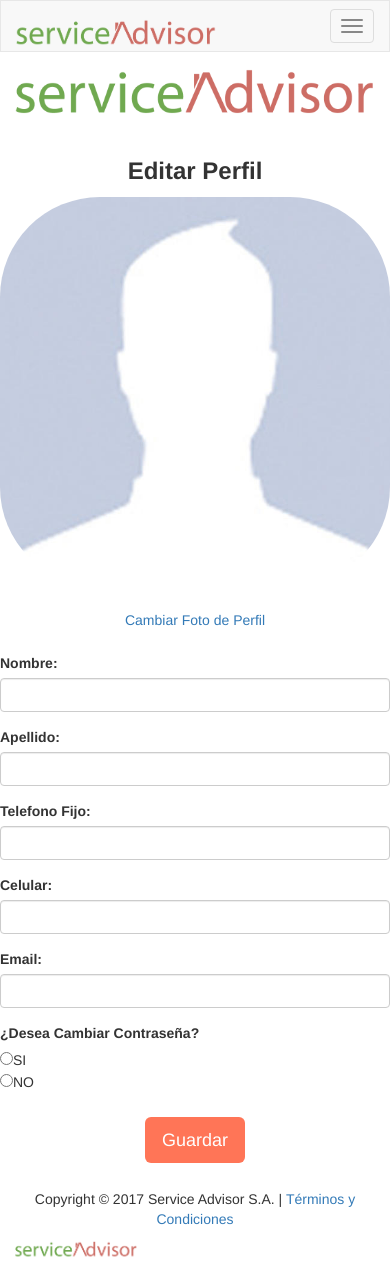
After one commit to peperete/proyectodh, a PHP site: page /editar_perfil.php in a window 390 px wide; the page is wider, and only the part inside the window is pictured. The commit adds this page. Run offline with PHP 8.4, Linux system fonts and the light colour scheme.

Commit message:
Formulario Editar perfil,  sin funcionalidad

```diff
--- /dev/null
+++ b/editar_perfil.php
@@ -0,0 +1,134 @@
+<?php
+  include_once ("header.php");
+  include_once ("funciones_usuarios.php");
+  $nombreUsuario = $apellidoUsuario = $emailUsuario = $telfijoUsuario = $celularUsuario = "";
+  if (!empty($_POST)) {
+    $nombreUsuario = $_POST["nombre"];
+    $apellidoUsuario = $_POST["apellido"];
+    $telfijoUsuario = $_POST["telfijo"];
+    $celularUsuario = $_POST["celular"];
+    $emailUsuario = $_POST["email"];
+
+    // Validar usuario
+    $erroresRegistro = validarRegistroUsuario($_POST);
+
+    if (empty($erroresRegistro)) {
+      $usuario = crearUsuario($_POST);
+			//Guardar al usuario en un JSON y Archivo
+			guardarUsuario($usuario);
+			// Ir a mensaje de Bienvenida
+			header("location:bienvenido.php");exit;
+    }
+  }
+?>
+<body>
+  <div class="container">
+
+    <div class="row">
+      <div class="col-sm-6 col-sm-offset-3">
+        <h6 style="color: #FF7557; text-align:center"><img src="images/logoadvisor02.png" class="img-responsive"  alt="logotipo" ></h6>
+      </div>
+      <div class="col-sm-3"></div>
+    </div>
+    <div class="row">
+      <div class="col-sm-6 col-sm-offset-3">
+        <h3 style="text-align:center"><strong>Editar Perfil</strong></h3>
+      </div>
+      <div class="col-sm-3"></div>
+    </div>
+
+      <div class="col-sm-3"></div>
+    </div>
+
+ <!--Imagen de perfil-->
+    <div class="row">
+      <div class="col-sm-6 col-sm-offset-3">
+        <form class="form-horizontal" action="<?php echo htmlspecialchars($_SERVER['PHP_SELF']);?>" method="post" enctype="multipart/form-data">
+            <div class="form-group">
+              <div class="col-sm-3">
+              </div>
+              <div class="col-sm-6">
+                <a href="#"><img src="images/silueta_foto_perfil.jpg" alt="foto_perfil" class="img-responsive" style="border-radius:100px"></a>
+                <div class="col-sm-3">
+                </div>
+              </div>
+            </div>
+<!--Subir archivo de Imagen de Perfil-->
+            <div class="form-group">
+              <div class="row">
+                <div class="col-sm-12">
+                  <h5 style="text-align:center; color:white">
+                    <a href= "#"value="buscarIMG" id="buscarImg" name="buscarImg">Cambiar Foto de Perfil</a>
+                  </h5>
+                </div>
+              </div>
+            </div>
+
+
+        <form class="form-horizontal" action="registro.php" method="post" enctype="multipart/form-data">
+            <div class="form-group">
+              <label class="control-label col-sm-2" for="nombre">Nombre:</label>
+              <div class="col-sm-10">
+                <input type="text" class="form-control" id="nombre" name ="nombre" value="<?= $nombreUsuario ?>" required>
+              </div>
+            </div>
+            <div class="form-group">
+              <label class="col-sm-2 control-label" for="apellido">Apellido:</label>
+              <div class="col-sm-10">
+                <input type="text" class="form-control" id="apellido" name ="apellido" value="<?= $apellidoUsuario ?>" required>
+              </div>
+            </div>
+            <div class="form-group">
+              <label class="control-label col-sm-2" for="telfijo">Telefono Fijo:</label>
+              <div class="col-sm-10">
+                <input type="tel" class="form-control" id="telfijo" name="telfijo" value="<?= $telfijoUsuario ?>" >
+              </div>
+            </div>
+            <div class="form-group">
+              <label class="control-label col-sm-2" for="celular">Celular:</label>
+              <div class="col-sm-10">
+                <input type="tel" class="form-control" id="celular" name="celular" value="<?= $celularUsuario ?>">
+              </div>
+            </div>
+            <div class="form-group">
+              <label class="control-label col-sm-2" for="email">Email:</label>
+              <div class="col-sm-10">
+                <input type="email" class="form-control" id="email" name="email" value="<?= $emailUsuario ?>">
+              </div>
+            </div>
+            <div class="form-group">
+              <label class="control-label col-sm-8" for="pwd">¿Desea Cambiar Contraseña?</label>
+              <div class="col-sm-2">
+                <input type="radio" name="contraseña_si" value="si">SI
+                </div>
+                <div class="col-sm-2">
+                <input type="radio" name="contraseña_no" value="no">NO
+                </div>
+
+            </div>
+
+            <?php
+              if (!empty($erroresRegistro)) {
+                foreach ($erroresRegistro as $error) {
+                  echo '<div class="alert alert-danger" role="alert">' . $error .'</div>';
+                }
+              }
+            ?>
+
+            <div class="form-group">
+              <div class="row">
+                <div class="col-sm-12">
+                  <h5 style="text-align:center; color:white">
+                    <button type="submit" class="btn btn-prymary btn-lg" style="background-color:#FF7557" value="guardar" id="guardar" name="guardar">Guardar</button>
+                  </h5>
+                </div>
+              </div>
+            </div>
+        </form>
+      </div>
+      <div class="col-sm-3"></div>
+    </div>
+
+  </div>
+</body>
+<?php include ("footer.php"); ?>
--- a/header.php
+++ b/header.php
@@ -74,6 +74,7 @@
                   if ($nombre_usuario != "") {
                 ?>
                     <li><a href="#">Mi cuenta</a></li>
+                    <li><a href="editar_perfil.php">Editar Perfil</a></li>
                     <li role="separator" class="divider"></li>
                     <li><a href="salir.php">Salir</a></li>
                 <?php
```
